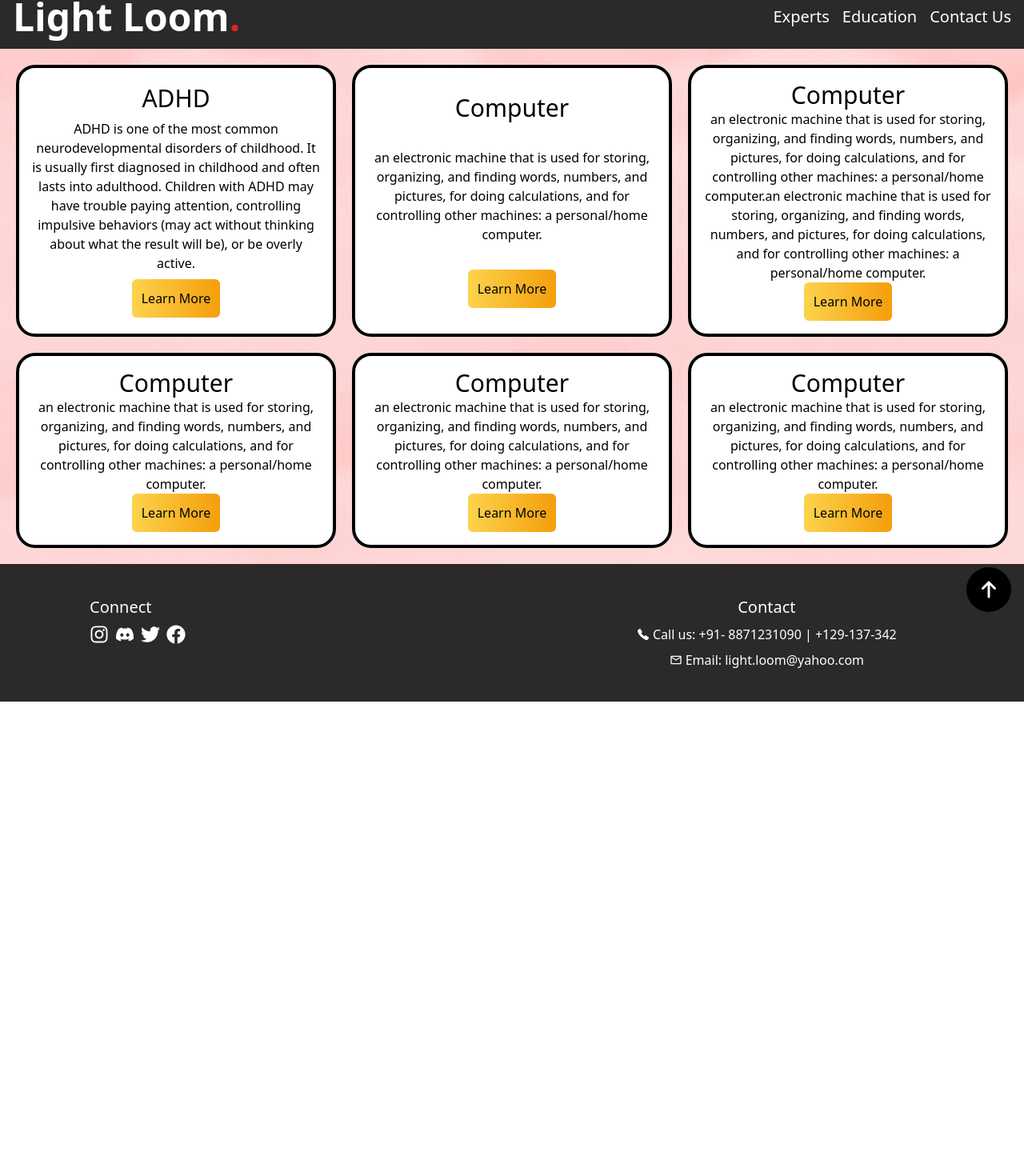
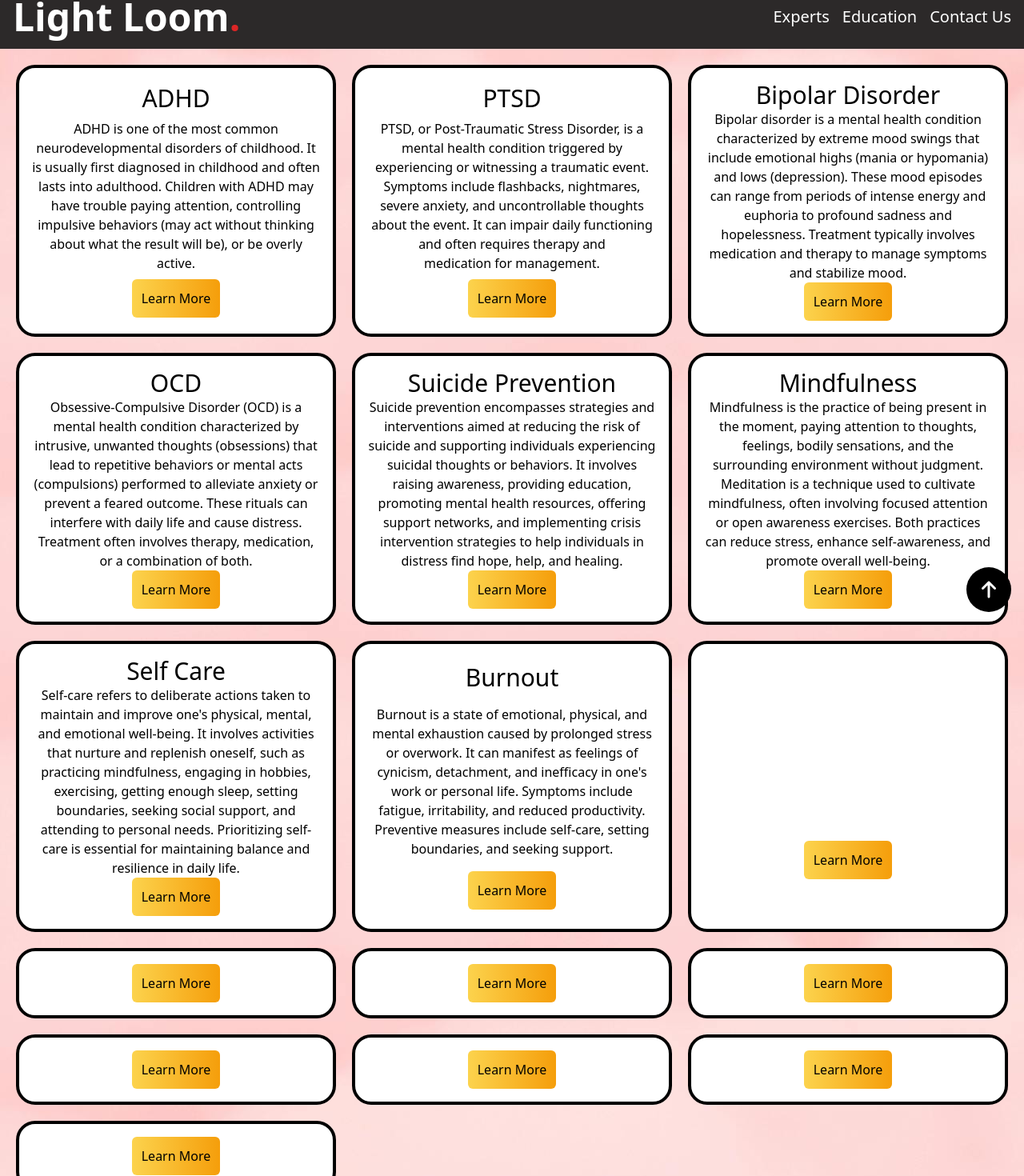
Before and after one commit to Prerak1310/Light-Loom, a React (Create React App) app in the folder frontend/: page /education in a window 1280 px wide. Shown: the part 19-1489 px from the top of the page at 80% size. Before the commit the page ends 896 px from the top, so only its background shows below. Built offline with nearby package versions, Linux system fonts and the light colour scheme.

Commit message:
updated education

```diff
--- a/frontend/src/pages/education.js
+++ b/frontend/src/pages/education.js
@@ -13,25 +13,49 @@ export default function Education() {
         about what the result will be), or be overly active."
       />
       <Flashcard
-        title="Computer"
-        desc="an electronic machine that is used for storing, organizing, and finding words, numbers, and pictures, for doing calculations, and for controlling other machines: a personal/home computer."
+        title="PTSD"
+        desc="PTSD, or Post-Traumatic Stress Disorder, is a mental health condition triggered by experiencing or witnessing a traumatic event. Symptoms include flashbacks, nightmares, severe anxiety, and uncontrollable thoughts about the event. It can impair daily functioning and often requires therapy and medication for management."
       />
       <Flashcard
-        title="Computer"
-        desc="an electronic machine that is used for storing, organizing, and finding words, numbers, and pictures, for doing calculations, and for controlling other machines: a personal/home computer.an electronic machine that is used for storing, organizing, and finding words, numbers, and pictures, for doing calculations, and for controlling other machines: a personal/home computer."
+        title="Bipolar Disorder"
+        desc="Bipolar disorder is a mental health condition characterized by extreme mood swings that include emotional highs (mania or hypomania) and lows (depression). These mood episodes can range from periods of intense energy and euphoria to profound sadness and hopelessness. Treatment typically involves medication and therapy to manage symptoms and stabilize mood."
       />
       <Flashcard
-        title="Computer"
-        desc="an electronic machine that is used for storing, organizing, and finding words, numbers, and pictures, for doing calculations, and for controlling other machines: a personal/home computer."
+        title="OCD"
+        desc="Obsessive-Compulsive Disorder (OCD) is a mental health condition characterized by intrusive, unwanted thoughts (obsessions) that lead to repetitive behaviors or mental acts (compulsions) performed to alleviate anxiety or prevent a feared outcome. These rituals can interfere with daily life and cause distress. Treatment often involves therapy, medication, or a combination of both."
       />
       <Flashcard
-        title="Computer"
-        desc="an electronic machine that is used for storing, organizing, and finding words, numbers, and pictures, for doing calculations, and for controlling other machines: a personal/home computer."
+        title="Suicide Prevention"
+        desc="Suicide prevention encompasses strategies and interventions aimed at reducing the risk of suicide and supporting individuals experiencing suicidal thoughts or behaviors. It involves raising awareness, providing education, promoting mental health resources, offering support networks, and implementing crisis intervention strategies to help individuals in distress find hope, help, and healing."
       />
       <Flashcard
-        title="Computer"
-        desc="an electronic machine that is used for storing, organizing, and finding words, numbers, and pictures, for doing calculations, and for controlling other machines: a personal/home computer."
+        title="Mindfulness"
+        desc="Mindfulness is the practice of being present in the moment, paying attention to thoughts, feelings, bodily sensations, and the surrounding environment without judgment. Meditation is a technique used to cultivate mindfulness, often involving focused attention or open awareness exercises. Both practices can reduce stress, enhance self-awareness, and promote overall well-being."
       />
+      <Flashcard
+        title="Self Care"
+        desc="Self-care refers to deliberate actions taken to maintain and improve one's physical, mental, and emotional well-being. It involves activities that nurture and replenish oneself, such as practicing mindfulness, engaging in hobbies, exercising, getting enough sleep, setting boundaries, seeking social support, and attending to personal needs. Prioritizing self-care is essential for maintaining balance and resilience in daily life."
+      />
+      <Flashcard
+        title="Burnout"
+        desc="Burnout is a state of emotional, physical, and mental exhaustion caused by prolonged stress or overwork. It can manifest as feelings of cynicism, detachment, and inefficacy in one's work or personal life. Symptoms include fatigue, irritability, and reduced productivity. Preventive measures include self-care, setting boundaries, and seeking support."
+      />
+
+      <Flashcard title="" desc="" />
+
+      <Flashcard title="" desc="" />
+
+      <Flashcard title="" desc="" />
+
+      <Flashcard title="" desc="" />
+
+      <Flashcard title="" desc="" />
+
+      <Flashcard title="" desc="" />
+
+      <Flashcard title="" desc="" />
+
+      <Flashcard title="" desc="" />
     </div>
   );
 }
```
